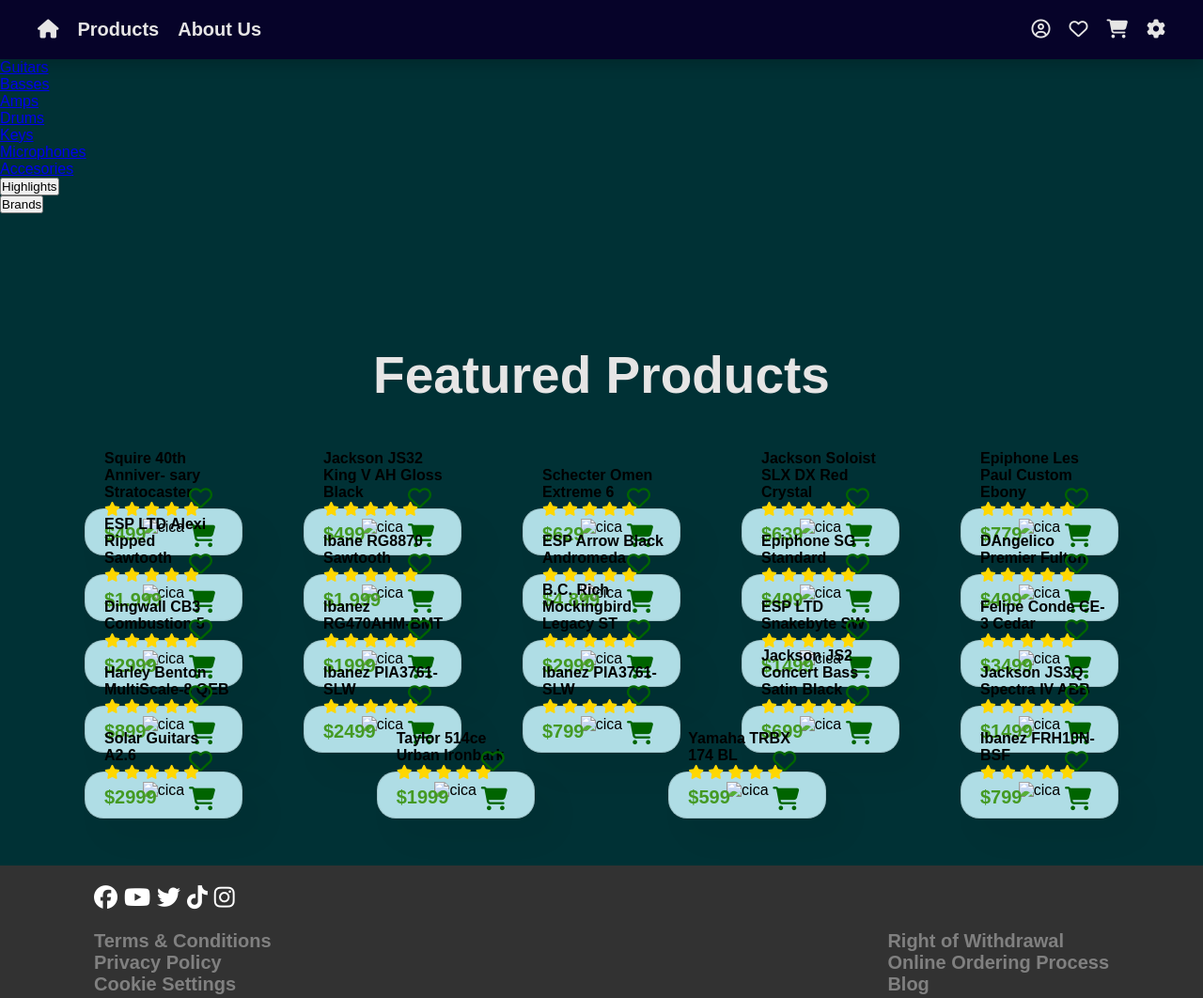
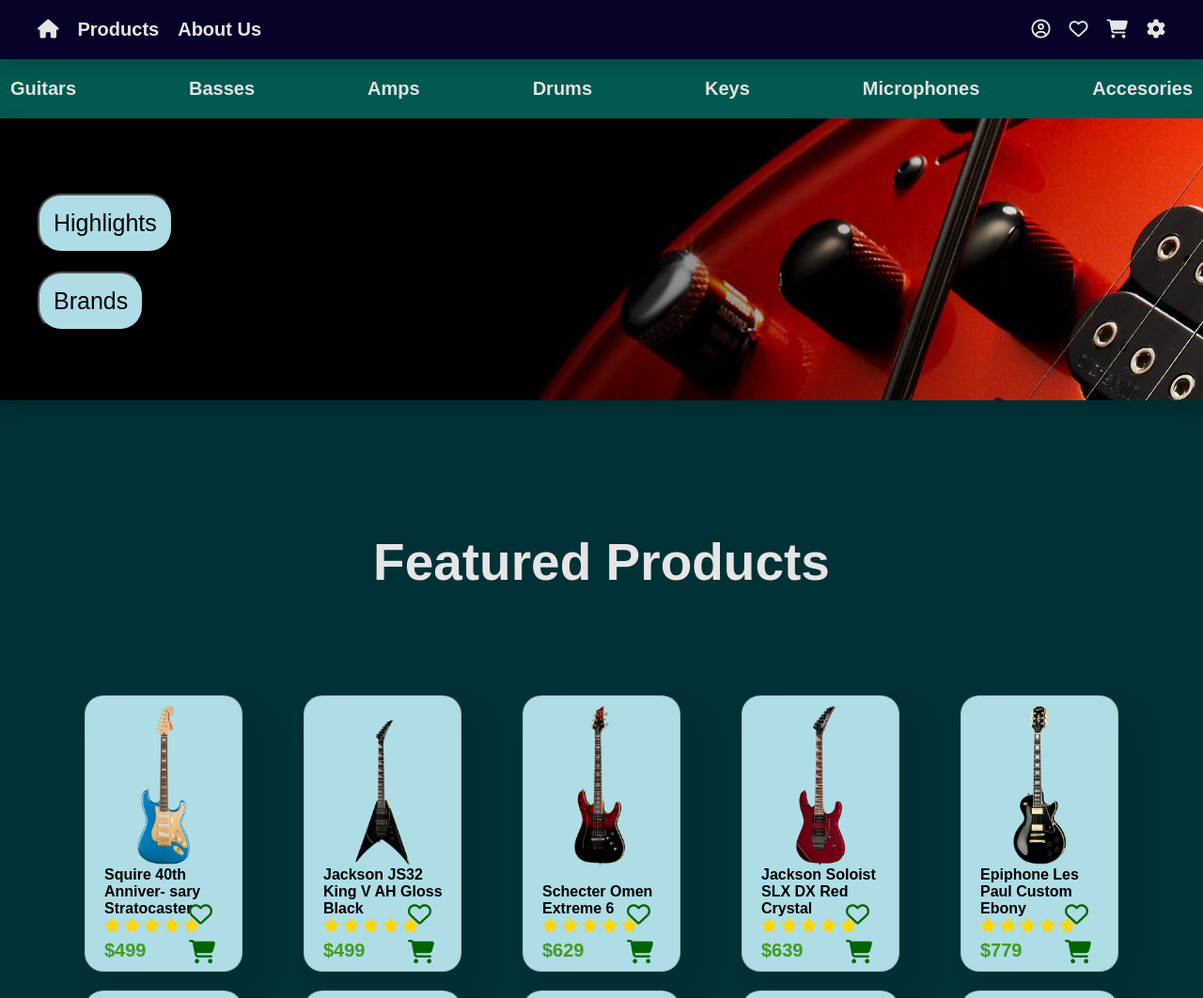
Before and after one commit to david895123/Website, a website: page Webshop/html/productsGuitars.html in a window 1280 px wide. Shown: the top 1062 px of the page at 94% size. Drawn offline with Linux system fonts and the light colour scheme; the site is published under a folder, as on GitHub Pages, so addresses that start at the root find nothing.

Commit message:
Add files via upload

```diff
--- a/Webshop/css/PageCSS/aboutUsStyle.css
+++ b/Webshop/css/PageCSS/aboutUsStyle.css
@@ -3,7 +3,7 @@
 }
 
 body{
-    background-color: #025950 ;
+    background-color: #003135 ;
 }
 
 #title{
@@ -35,7 +35,23 @@
 }
 
 #block1{
-    background-color: #e6e5e5;
+    background-color: #025950;
+}
+
+#block2{
+    background-color: #003135;
+}
+
+#block3{
+    background-color: #025950;
+}
+
+#block4{
+    background-color: #003135;
+}
+
+#block5{
+    background-color: #025950;
 }
 
 .content{
@@ -54,24 +70,29 @@
 
 #welcome .text h4{
     font-size: 25px;
+    color: #e6e5e5;
 }
 
 #welcome .text h2
 {
     margin-top: 10px;
     margin-bottom: 50px;
+    color: #e6e5e5;
 }
 #shopButton{
     width: 200px;
     height: 70px;
     border-radius: 30px;
     margin-right: 250px;
-    margin-top: 25px;
+    margin-top: 40px;
     transition: 0.2s ease;
+    background-color: #964734;
+    border: 1px, solid, black;
+
 }
 #shopButton a{
     text-decoration: none;
-    color: black;
+    color:#e6e5e5 ;
     font-size: 20px;
 
 }
--- a/Webshop/css/PageCSS/productsStyle.css
+++ b/Webshop/css/PageCSS/productsStyle.css
@@ -12,7 +12,7 @@
     padding-top: 70px;
 
 
-    background-image: url(/Images/Products/guitarBackground.jpg);
+    background-image: url(../../Images/Products/guitarBackground.jpg);
 
 }
 
--- a/Webshop/html/productsGuitars.html
+++ b/Webshop/html/productsGuitars.html
@@ -3,12 +3,12 @@
 <head>
     <meta charset="UTF-8">
     <meta name="viewport" content="width=device-width, initial-scale=1.0">
-    <link rel="stylesheet" href="../../css/base.css">
-    <link rel="stylesheet" href="../../css/footer.css">
-    <link rel="stylesheet" href="../../css/navbar.css">
-    <link rel="stylesheet" href="/css/productBar.css">
-    <link rel="stylesheet" href="../../css/products.css">
-    <link rel="stylesheet" href="/css/PageCSS/productsStyle.css">
+    <link rel="stylesheet" href="../css/base.css">
+    <link rel="stylesheet" href="../css/footer.css">
+    <link rel="stylesheet" href="../css/navbar.css">
+    <link rel="stylesheet" href="../css/productBar.css">
+    <link rel="stylesheet" href="../css/products.css">
+    <link rel="stylesheet" href="../css/PageCSS/productsStyle.css">
     <script src="https://kit.fontawesome.com/b69581dc32.js" crossorigin="anonymous"></script>
 
     <title>Document</title>
@@ -70,7 +70,7 @@
         <h2>Featured Products</h2>
         <div class="pro-container">
             <div class="pro">
-                <img src="/Images/Products/40th Anniversary Stratocaster®, Gold Edition.png" alt="cica">
+                <img src="../Images/Products/40th Anniversary Stratocaster®, Gold Edition.png" alt="cica">
                 <div class="description">
                     <h5>Squire 40th Anniver- sary Stratocaster</h5>
                     <div class="star">
@@ -93,7 +93,7 @@
             </div>
 
             <div class="pro">
-                <img src="/Images/Products/Jackson JS32 King V AH Gloss Black.png" alt="cica">
+                <img src="../Images/Products/Jackson JS32 King V AH Gloss Black.png" alt="cica">
                 <div class="description">
                     <h5>Jackson JS32 King V AH Gloss Black</h5>
                     <div class="star">
@@ -115,7 +115,7 @@
             </div>
 
             <div class="pro">
-                <img src="/Images/Products/Schecter Omen Extreme 6 Blood Burst.png" alt="cica">
+                <img src="../Images/Products/Schecter Omen Extreme 6 Blood Burst.png" alt="cica">
                 <div class="description">
                     <h5>Schecter Omen Extreme 6 </h5>
                     <div class="star">
@@ -137,7 +137,7 @@
             </div>
 
             <div class="pro">
-                <img src="/Images/Products/Jackson Soloist SLX DX Red Crystal.png" alt="cica">
+                <img src="../Images/Products/Jackson Soloist SLX DX Red Crystal.png" alt="cica">
                 <div class="description">
                     <h5>Jackson Soloist SLX DX Red Crystal</h5>
                     <div class="star">
@@ -164,7 +164,7 @@
 
 
             <div class="pro">
-                <img src="/Images/Products/Epiphone Les Paul Custom Ebony.png" alt="cica">
+                <img src="../Images/Products/Epiphone Les Paul Custom Ebony.png" alt="cica">
                 <div class="description">
                     <h5>Epiphone Les Paul Custom Ebony</h5>
                     <div class="star">
@@ -187,7 +187,7 @@
             </div>
 
             <div class="pro">
-                <img src="/Images/Products/ESP LTD Alexi Ripped Sawtooth.png" alt="cica">
+                <img src="../Images/Products/ESP LTD Alexi Ripped Sawtooth.png" alt="cica">
                 <div class="description">
                     <h5>ESP LTD Alexi Ripped <br> Sawtooth</h5>
                     <div class="star">
@@ -210,7 +210,7 @@
             </div>
 
             <div class="pro">
-                <img src="/Images/Products/ibanez-axe-design-lab-j-custom-rg8870-bre-black-rutile_1_GIT0059834-000.png" alt="cica">
+                <img src="../Images/Products/ibanez-axe-design-lab-j-custom-rg8870-bre-black-rutile_1_GIT0059834-000.png" alt="cica">
                 <div class="description">
                     <h5>Ibane RG8870 <br> Sawtooth</h5>
                     <div class="star">
@@ -235,7 +235,7 @@
 
 
             <div class="pro">
-                <img src="/Images/Products/ESP Arrow Black Andromeda.png" alt="cica">
+                <img src="../Images/Products/ESP Arrow Black Andromeda.png" alt="cica">
                 <div class="description">
                     <h5>ESP Arrow Black <br> Andromeda</h5>
                     <div class="star">
@@ -259,7 +259,7 @@
             </div>
 
             <div class="pro">
-                <img src="/Images/Products/Epiphone SG Standard Heritage Cherry.png" alt="cica">
+                <img src="../Images/Products/Epiphone SG Standard Heritage Cherry.png" alt="cica">
                 <div class="description">
                     <h5>Epiphone SG Standard </h5>
                     <div class="star">
@@ -282,7 +282,7 @@
             </div>
 
             <div class="pro">
-                <img src="/Images/Products/DAngelico Premier Fulton LS Aged Mah.png" alt="cica">
+                <img src="../Images/Products/DAngelico Premier Fulton LS Aged Mah.png" alt="cica">
                 <div class="description">
                     <h5>DAngelico Premier Fulton </h5>
                     <div class="star">
@@ -306,7 +306,7 @@
 
 
             <div class="pro">
-                <img src="/Images/Products/Dingwall CB3 Combustion 5 Flame.png" alt="cica">
+                <img src="../Images/Products/Dingwall CB3 Combustion 5 Flame.png" alt="cica">
                 <div class="description">
                     <h5>Dingwall CB3 Combustion 5 </h5>
                     <div class="star">
@@ -329,7 +329,7 @@
             </div>
 
             <div class="pro">
-                <img src="/Images/Products/Ibanez RG470AHM-BMT.png" alt="cica">
+                <img src="../Images/Products/Ibanez RG470AHM-BMT.png" alt="cica">
                 <div class="description">
                     <h5>Ibanez RG470AHM-BMT </h5>
                     <div class="star">
@@ -352,7 +352,7 @@
             </div>
 
             <div class="pro">
-                <img src="/Images/Products/B.C. Rich Mockingbird Legacy ST.png" alt="cica">
+                <img src="../Images/Products/B.C. Rich Mockingbird Legacy ST.png" alt="cica">
                 <div class="description">
                     <h5>B.C. Rich Mockingbird Legacy ST </h5>
                     <div class="star">
@@ -375,7 +375,7 @@
             </div>
 
             <div class="pro">
-                <img src="/Images/Products/ESP LTD Snakebyte SW.png" alt="cica">
+                <img src="../Images/Products/ESP LTD Snakebyte SW.png" alt="cica">
                 <div class="description">
                     <h5>ESP LTD Snakebyte SW </h5>
                     <div class="star">
@@ -398,7 +398,7 @@
             </div>
 
             <div class="pro">
-                <img src="/Images/Products/Felipe Conde CE-3 Cedar.png" alt="cica">
+                <img src="../Images/Products/Felipe Conde CE-3 Cedar.png" alt="cica">
                 <div class="description">
                     <h5>Felipe Conde CE-3 Cedar </h5>
                     <div class="star">
@@ -421,7 +421,7 @@
             </div>
 
             <div class="pro">
-                <img src="/Images/Products/Harley Benton MultiScale-8 QEB.png" alt="cica">
+                <img src="../Images/Products/Harley Benton MultiScale-8 QEB.png" alt="cica">
                 <div class="description">
                     <h5>Harley Benton MultiScale-8 QEB </h5>
                     <div class="star">
@@ -444,7 +444,7 @@
             </div>
 
             <div class="pro">
-                <img src="/Images/Products/Ibanez PIA3761-SLW.png" alt="cica">
+                <img src="../Images/Products/Ibanez PIA3761-SLW.png" alt="cica">
                 <div class="description">
                     <h5>Ibanez PIA3761-SLW </h5>
                     <div class="star">
@@ -467,7 +467,7 @@
             </div>
 
             <div class="pro">
-                <img src="/Images/Products/Ibanez S6570Q-NBL Prestige.png" alt="cica">
+                <img src="../Images/Products/Ibanez S6570Q-NBL Prestige.png" alt="cica">
                 <div class="description">
                     <h5>Ibanez PIA3761-SLW </h5>
                     <div class="star">
@@ -490,7 +490,7 @@
             </div>
 
             <div class="pro">
-                <img src="/Images/Products/Jackson JS2 Concert Bass Satin Black.png" alt="cica">
+                <img src="../Images/Products/Jackson JS2 Concert Bass Satin Black.png" alt="cica">
                 <div class="description">
                     <h5>Jackson JS2 Concert Bass Satin Black </h5>
                     <div class="star">
@@ -514,7 +514,7 @@
 
 
             <div class="pro">
-                <img src="/Images/Products/Jackson JS3Q Spectra IV ABB.png" alt="cica">
+                <img src="../Images/Products/Jackson JS3Q Spectra IV ABB.png" alt="cica">
                 <div class="description">
                     <h5>Jackson JS3Q Spectra IV ABB</h5>
                     <div class="star">
@@ -537,7 +537,7 @@
             </div>
 
             <div class="pro">
-                <img src="/Images/Products/Solar Guitars A2.6.png" alt="cica">
+                <img src="../Images/Products/Solar Guitars A2.6.png" alt="cica">
                 <div class="description">
                     <h5>Solar Guitars A2.6</h5>
                     <div class="star">
@@ -560,7 +560,7 @@
             </div>
 
             <div class="pro">
-                <img src="/Images/Products/Taylor 514ce Urban Ironbark.png" alt="cica">
+                <img src="../Images/Products/Taylor 514ce Urban Ironbark.png" alt="cica">
                 <div class="description">
                     <h5>Taylor 514ce Urban Ironbark</h5>
                     <div class="star">
@@ -583,7 +583,7 @@
             </div>
 
             <div class="pro">
-                <img src="/Images/Products/Yamaha TRBX 174 BL.png" alt="cica">
+                <img src="../Images/Products/Yamaha TRBX 174 BL.png" alt="cica">
                 <div class="description">
                     <h5>Yamaha TRBX 174 BL</h5>
                     <div class="star">
@@ -606,7 +606,7 @@
             </div>
 
             <div class="pro">
-                <img src="/Images/Products/Ibanez FRH10N-BSF.png" alt="cica">
+                <img src="../Images/Products/Ibanez FRH10N-BSF.png" alt="cica">
                 <div class="description">
                     <h5>Ibanez FRH10N-BSF</h5>
                     <div class="star">
```
Also changed, not shown: Webshop/html/aboutUs.html (+4 -4 lines), Webshop/html/products.html (+3 -3 lines).
